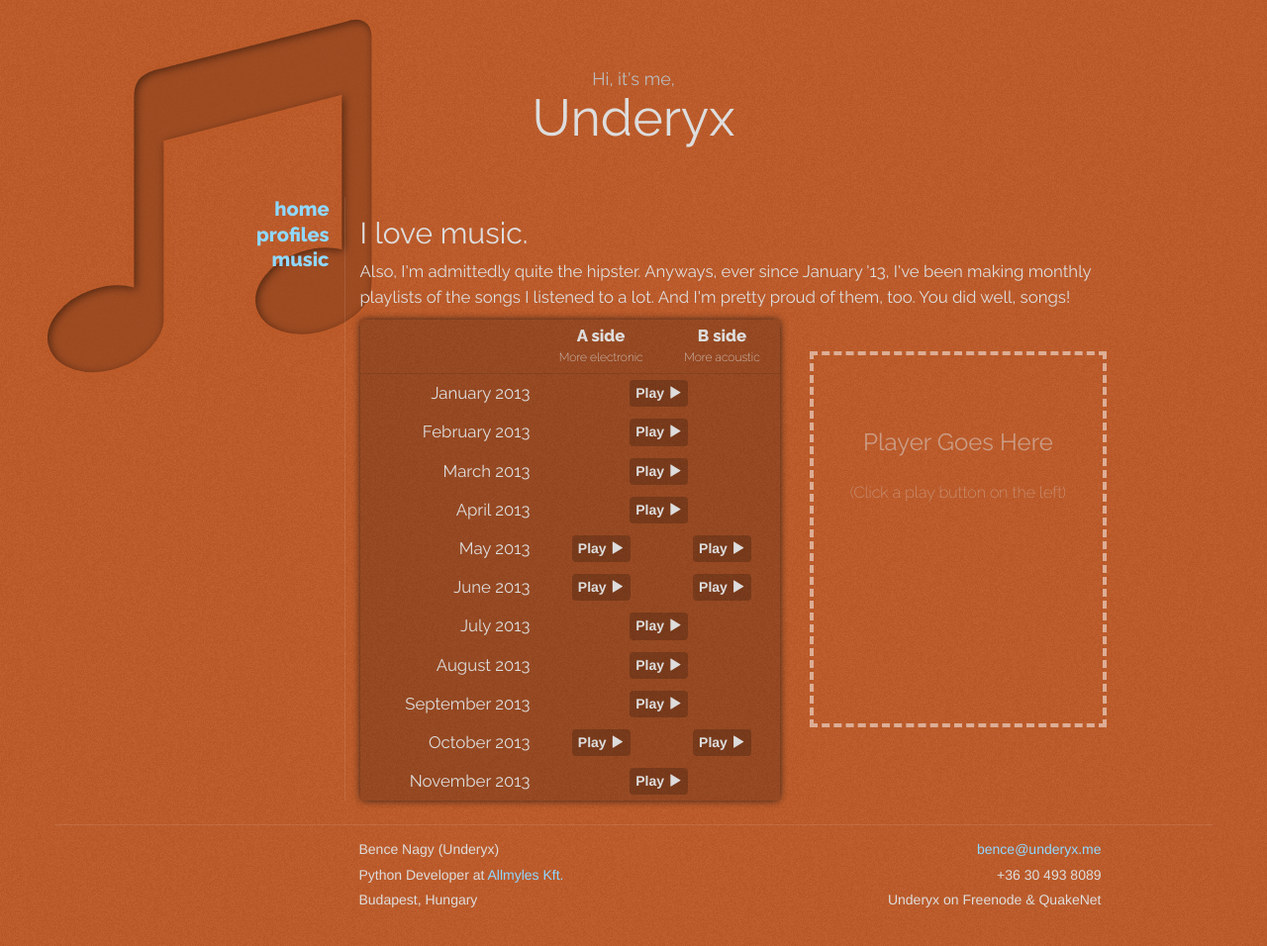
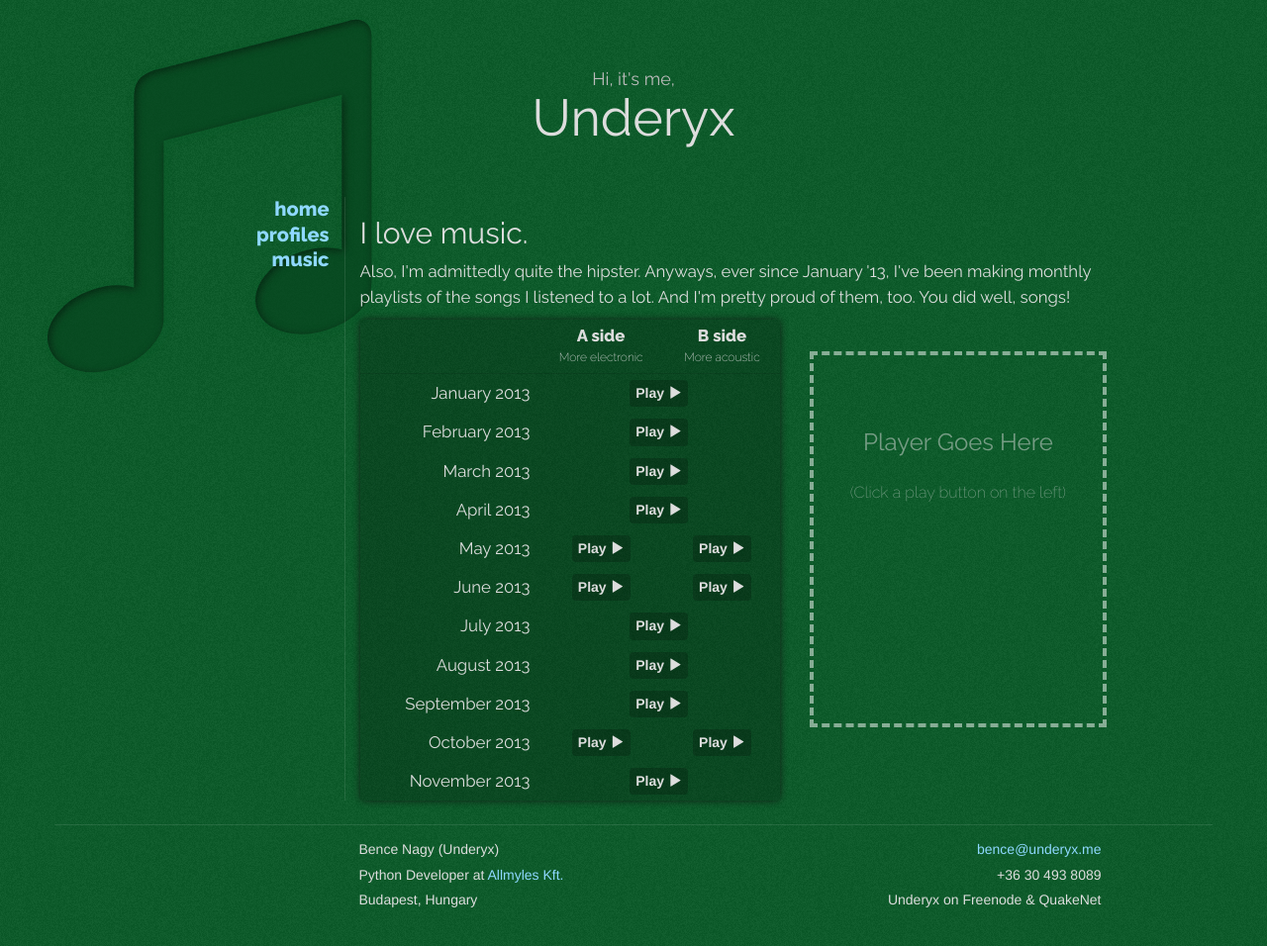
Before and after one commit to underyx/bence.dev, a Jekyll site: the page built from music/index.html, in a window 1280 px wide and 966 px high. Shown: the top 956 px of the window at 99% size. Built offline with Jekyll 4.4.1, drawn with Linux system fonts in a browser that asks for light colours; nearby versions of some CDN libraries; Markdown is read by kramdown in place of the engine named in the settings.

Commit message:
Update music page background color

```diff
--- a/assets/css/main.css
+++ b/assets/css/main.css
@@ -222,11 +222,11 @@ body.profiles {
 }
 
 body.music {
-  background-color: rgb(190, 90, 40);
+  background-color: rgb(10, 90, 40);
 }
 
 .music header .icon {
-  text-shadow: 2px 2px 8px rgba(190, 90, 40, 0.7), 0 0 0 rgba(0, 0, 0, 0.7);
+  text-shadow: 2px 2px 8px rgba(10, 90, 40, 0.7), 0 0 0 rgba(0, 0, 0, 0.7);
 }
 
 .music .content header {
```
